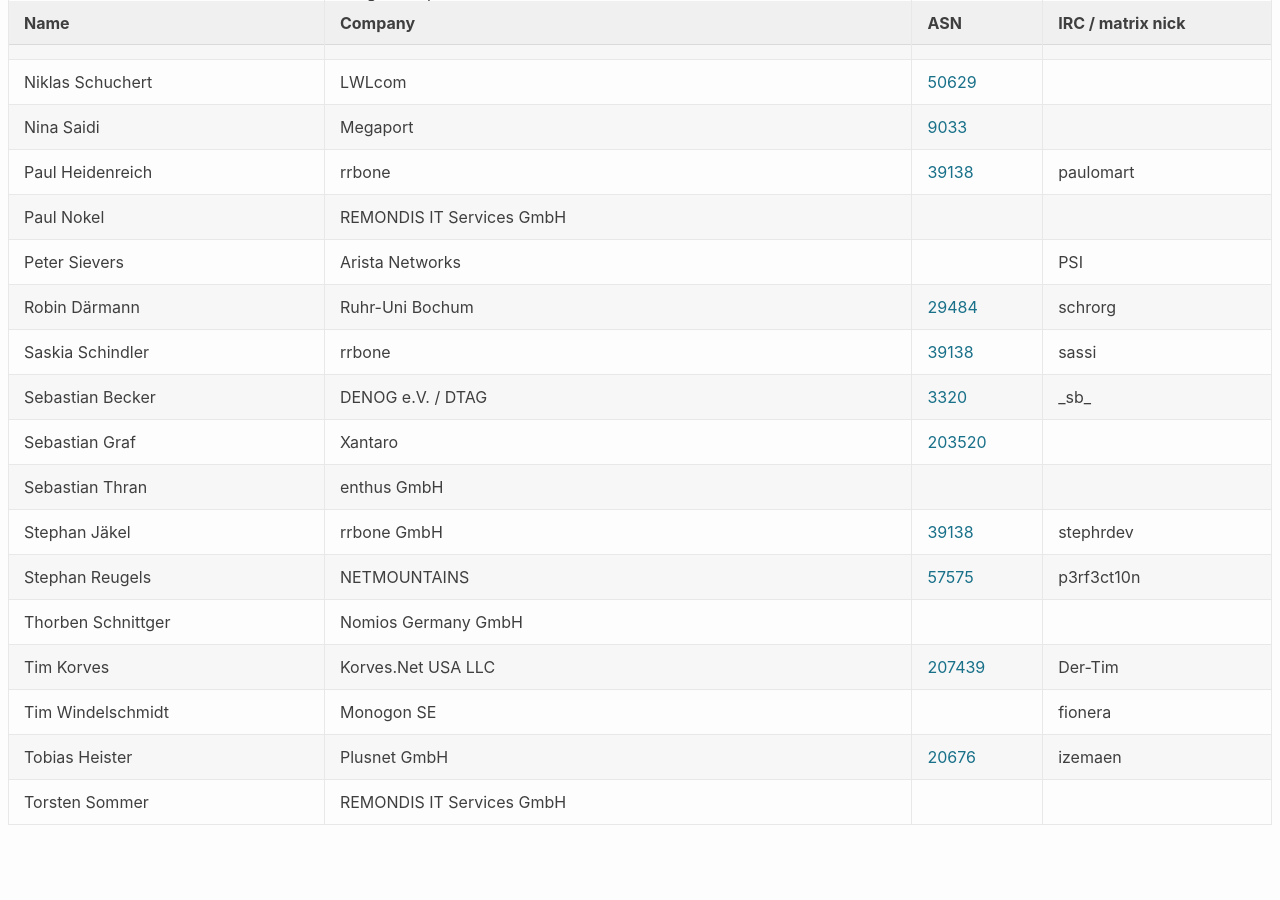
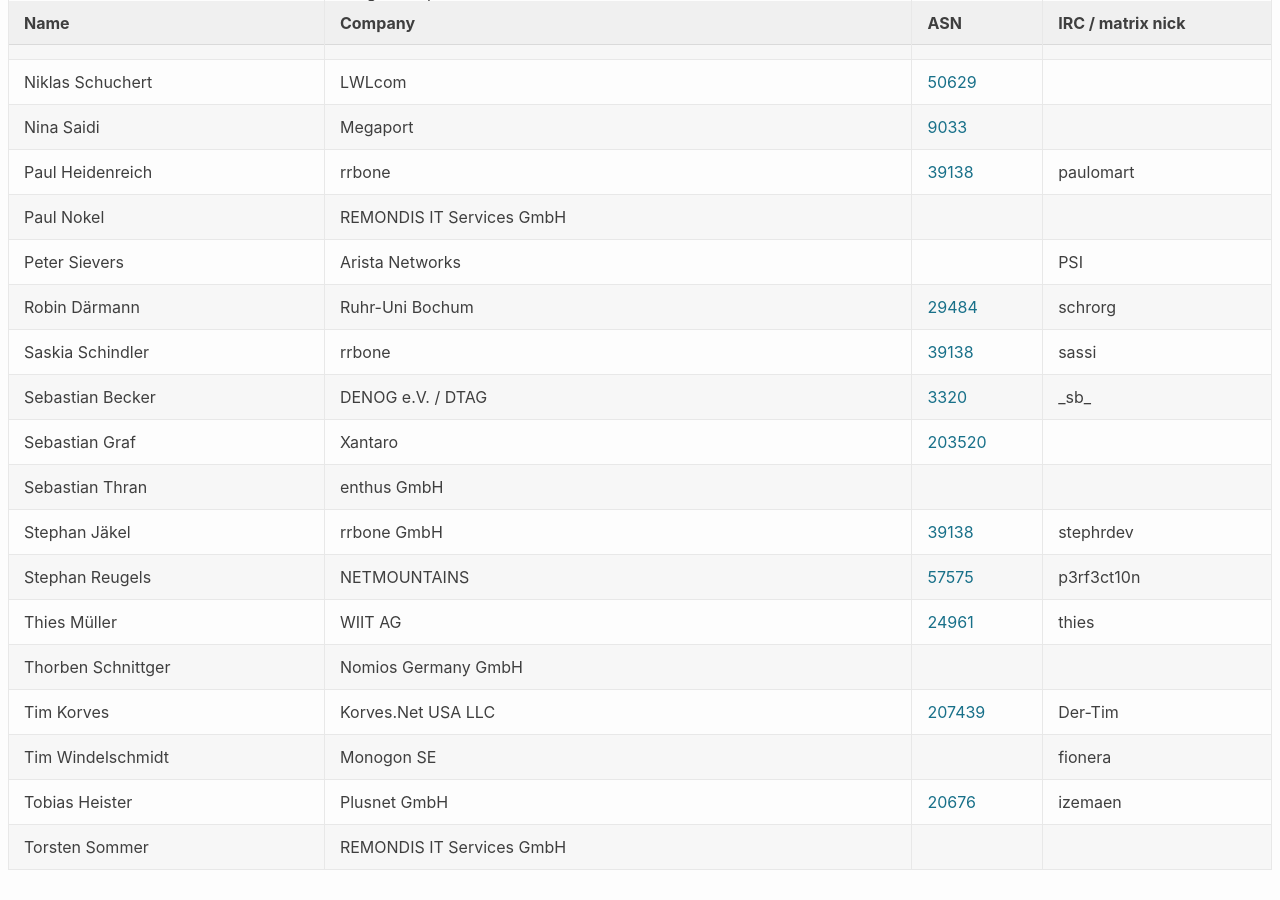
Before and after one commit to denog/pretix-attendeelist, a Jekyll site: the page built from denogmeetup25-02/index.markdown, in a window 1280 px wide and 900 px high, scrolled down 1524 px. Built offline with Jekyll 4.4.1, drawn with Linux system fonts in a browser that asks for light colours; before the commit the page ends 2379 px from its top, so only the background shows below that.

Commit message:
Latest data: Mon Mar 10 10:10:37 UTC 2025

```diff
--- a/_data/attendees_denogmeetup25-02.json
+++ b/_data/attendees_denogmeetup25-02.json
@@ -276,6 +276,12 @@
     "asn": "57575"
   },
   {
+    "name": "Thies Müller",
+    "company": "WIIT AG",
+    "irc": "thies",
+    "asn": "24961"
+  },
+  {
     "name": "Thorben Schnittger",
     "company": "Nomios Germany GmbH",
     "irc": null,
```
